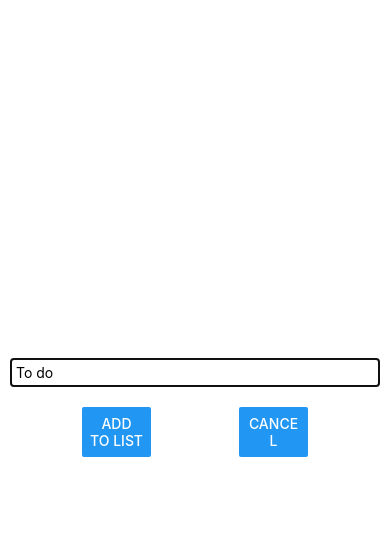
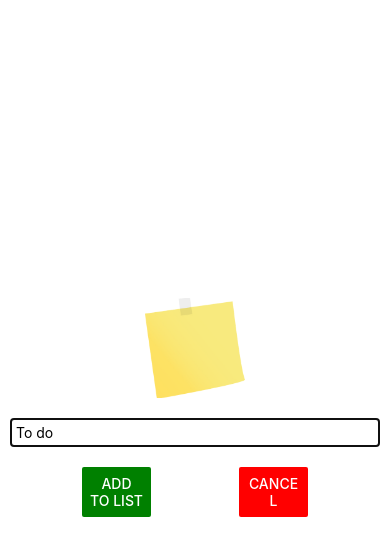
Before and after one commit to advanced-bencoding/to-do-app, a React Native app: screen / in a window 390 px wide. Both pictures are taken after a click on the button "ADD NEW ITEM". Shown: the top 556 px of the page. Built offline with nearby package versions, Linux system fonts and the light colour scheme.

Commit message:
added image to modal

```diff
--- a/components/ListInput.js
+++ b/components/ListInput.js
@@ -1,5 +1,5 @@
 import { useState } from "react"
-import { StyleSheet, View, TextInput, Button, Modal } from "react-native"
+import { StyleSheet, View, TextInput, Button, Modal, Image } from "react-native"
 
 export default function ListInput(props){
     const [text, setText] = useState('')
@@ -22,15 +22,16 @@ export default function ListInput(props){
     }
 
     return(
-        <Modal visible={props.visibility} animationType="slide">
+        <Modal visible={props.visibility} animationType="slide" style={styles.modal}>
             <View style={styles.inputContainer}>
+                <Image source={require('../images/notes.png')} style={styles.image}/>
                 <TextInput style={styles.textInput}  placeholder='To do' onChangeText={controlledInput} value={text}/>
                 <View style={styles.buttonContainer}>
                     <View style={styles.button}>
-                        <Button title='Add to List' onPress={listCheckAndAdd}/>
+                        <Button title='Add to List' onPress={listCheckAndAdd} color='green'/>
                     </View>
                     <View style={styles.button}>
-                        <Button title='Cancel' onPress={cancel}/>
+                        <Button title='Cancel' onPress={cancel} color='red'/>
                     </View>
                 </View>
             </View>
@@ -46,7 +47,7 @@ const styles = StyleSheet.create({
     justifyContent: 'center',
     alignItems: 'center',
     marginBottom: 10,
-    padding: 10
+    padding: 10,
   },
 
   textInput: {
@@ -66,5 +67,11 @@ const styles = StyleSheet.create({
     width:'25%',
     marginHorizontal: 25,
     marginVertical: 20
-  }
+  },
+
+  image:{
+    width: 100,
+    height: 100,
+    marginBottom: 20
+  },
 })
```
Also changed, not shown: images/notes.png (added).
